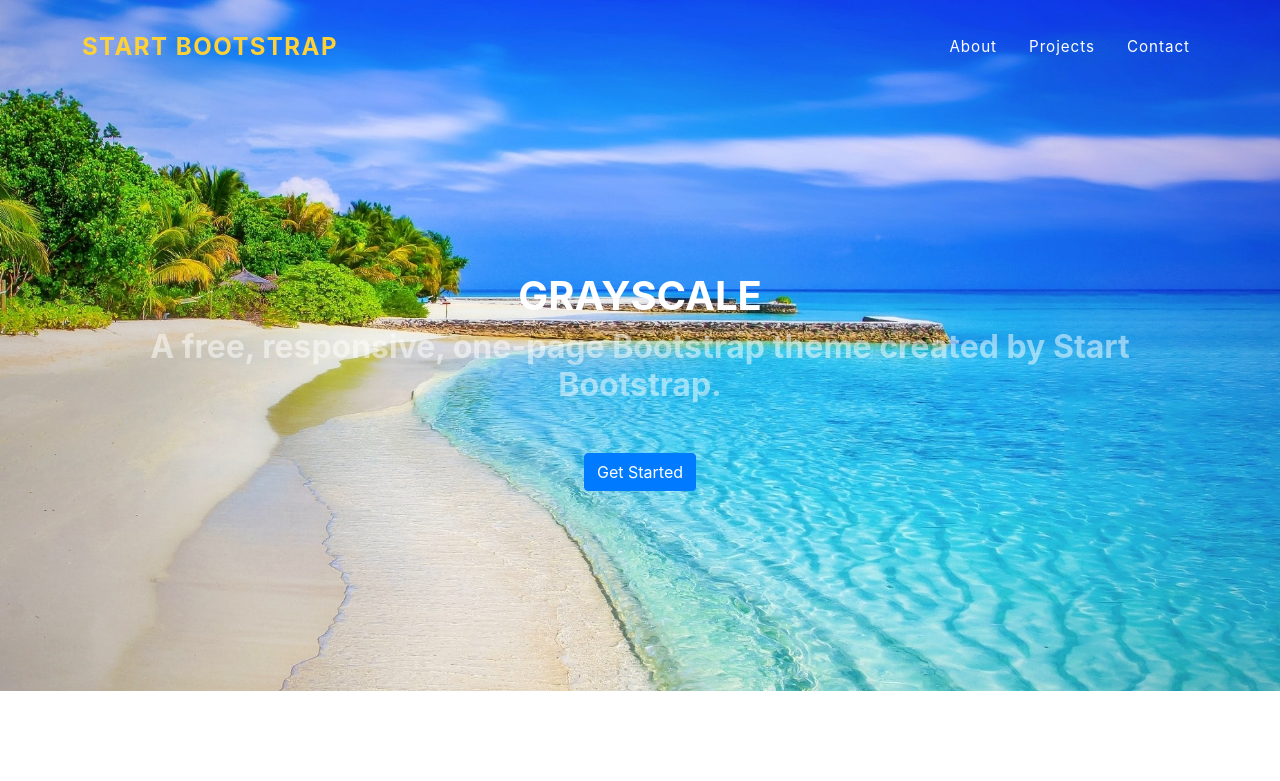
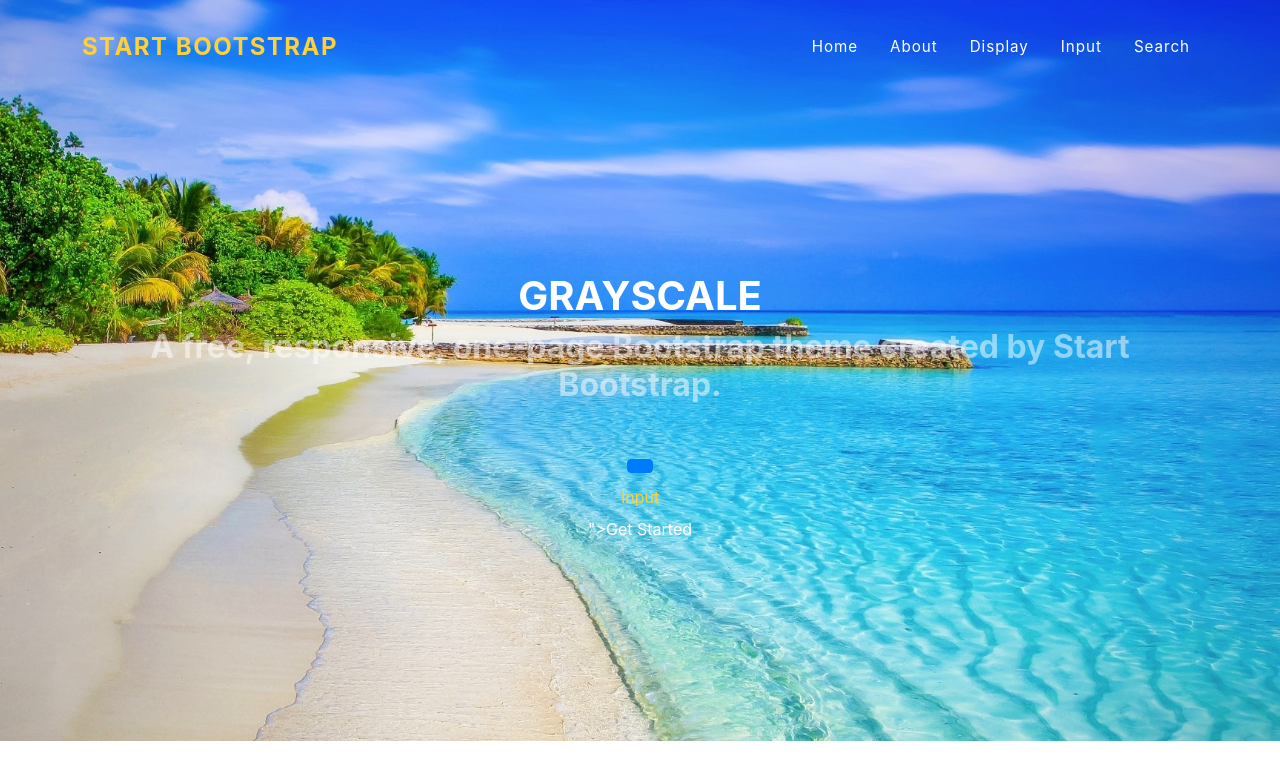
Before and after one commit to josh0125/StudentTutorProject, a Django app: page / in a window 1280 px wide. Shown: the top 781 px of the page. Run offline with Django 4.2, Linux system fonts and the light colour scheme; some libraries are stand-ins or nearby versions.

Commit message:
new urls

```diff
--- a/templates/base.html
+++ b/templates/base.html
@@ -27,9 +27,12 @@
                 </button>
                 <div class="collapse navbar-collapse" id="navbarResponsive">
                     <ul class="navbar-nav ml-auto">
-                        <li class="nav-item"><a class="nav-link js-scroll-trigger" href="#about">About</a></li>
-                        <li class="nav-item"><a class="nav-link js-scroll-trigger" href="#projects">Projects</a></li>
-                        <li class="nav-item"><a class="nav-link js-scroll-trigger" href="#signup">Contact</a></li>
+                        <li class="nav-item"><a class="nav-link js-scroll-trigger" href="{% url 'index' %}">Home</a></li>
+                        <li class="nav-item"><a class="nav-link js-scroll-trigger" href="{% url 'about' %}">About</a></li>
+                        <li class="nav-item"><a class="nav-link js-scroll-trigger" href="{% url 'display' %}">Display</a></li>
+                        <li class="nav-item"><a class="nav-link js-scroll-trigger" href="{% url 'input' %}">Input</a></li>
+                        <li class="nav-item"><a class="nav-link js-scroll-trigger" href="{% url 'search' %}">Search</a></li>
+
                     </ul>
                 </div>
             </div>
--- a/templates/profiles/index.html
+++ b/templates/profiles/index.html
@@ -7,7 +7,7 @@
         <div class="mx-auto text-center">
             <h1 class="mx-auto my-0 text-uppercase">Grayscale</h1>
             <h2 class="text-white-50 mx-auto mt-2 mb-5">A free, responsive, one-page Bootstrap theme created by Start Bootstrap.</h2>
-            <a class="btn btn-primary js-scroll-trigger" href="#about">Get Started</a>
+            <a class="btn btn-primary js-scroll-trigger" href="<li class="nav-item"><a class="nav-link js-scroll-trigger" href="{% url 'about' %}">Input</a></li>">Get Started</a>
         </div>
     </div>
 </header>
```
